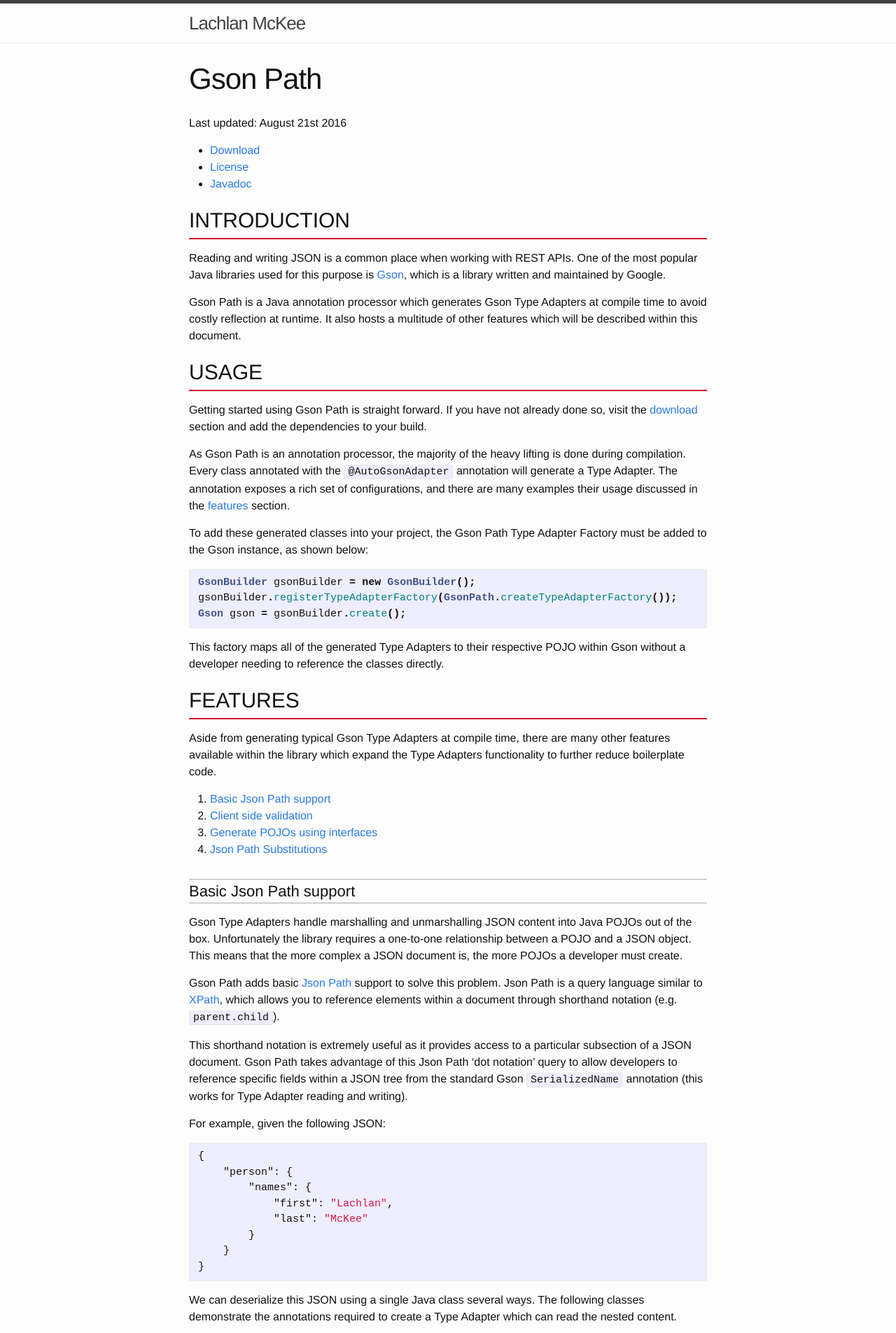
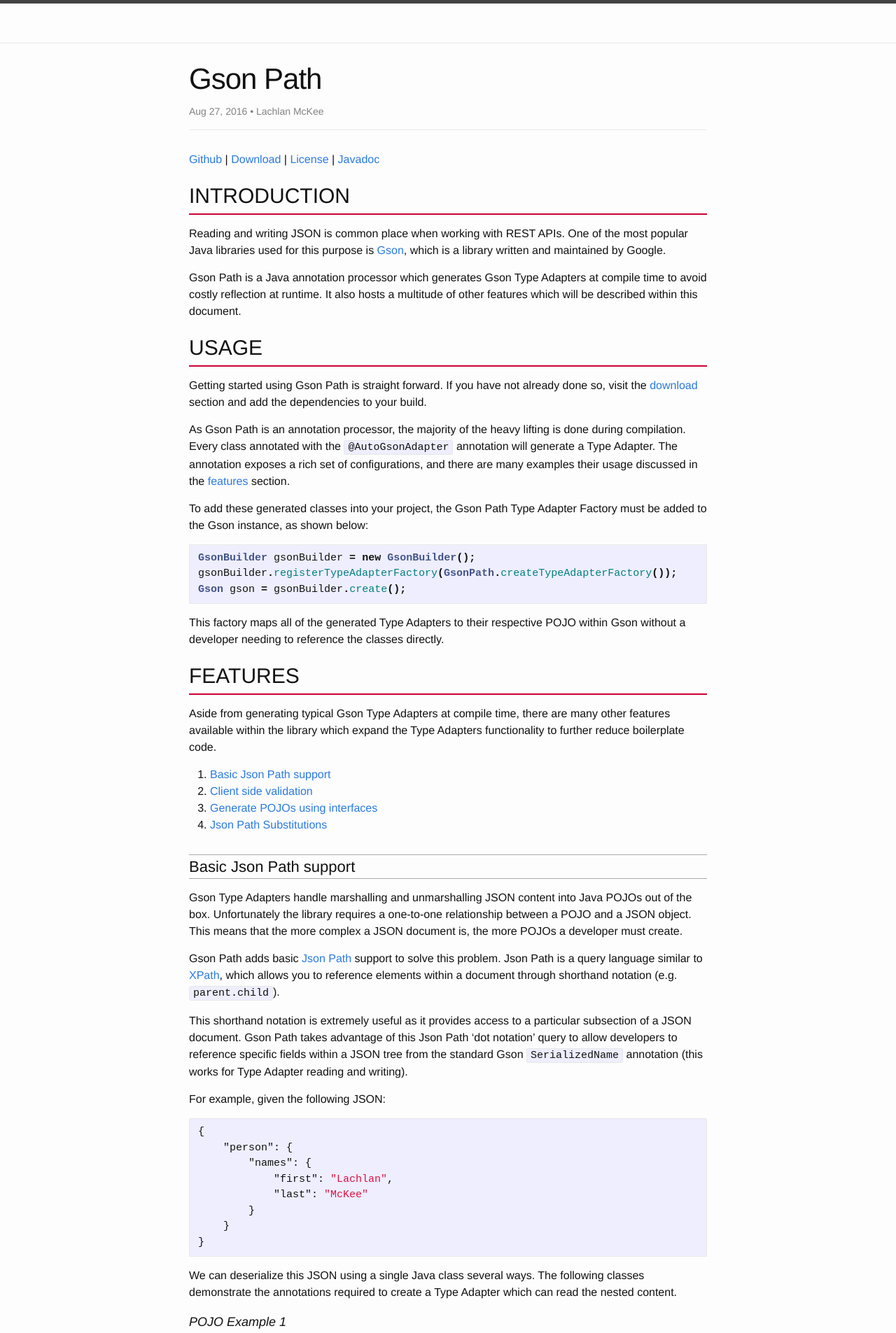
Before and after one commit to LachlanMcKee/LachlanMcKee.github.io, a Jekyll site: the page built from gsonpath.md, in a window 1280 px wide. Shown: the top 1905 px of the page at 70% size. Built offline with Jekyll 4.4.1, drawn with Linux system fonts in a browser that asks for light colours; some of the changed text lies outside the part shown.

Commit message:
Minor style updates

```diff
--- a/_config.yml
+++ b/_config.yml
@@ -9,9 +9,7 @@
 title: Lachlan McKee
 email: lachlandevelopment@gmail.com
 description: > # this means to ignore newlines until "baseurl:"
-  Write an awesome description for your new site here. You can edit this
-  line in _config.yml. It will appear in your document head meta (for
-  Google search results) and in your feed.xml site description.
+  Android developer and open source enthusiast
 baseurl: "" # the subpath of your site, e.g. /blog
 url: "http://yourdomain.com" # the base hostname & protocol for your site
 github_username:  LachlanMcKee
--- a/_includes/footer.html
+++ b/_includes/footer.html
@@ -1,8 +1,6 @@
 <footer class="site-footer">
 
   <div class="wrapper">
-
-    <h2 class="footer-heading">{{ site.title }}</h2>
 
     <div class="footer-col-wrapper">
       <div class="footer-col footer-col-1">
--- a/_includes/header.html
+++ b/_includes/header.html
@@ -1,9 +1,3 @@
 <header class="site-header">
 
-  <div class="wrapper">
-
-    <a class="site-title" href="{{ site.baseurl }}/">{{ site.title }}</a>
-
-  </div>
-
 </header>
--- a/_sass/_layout.scss
+++ b/_sass/_layout.scss
@@ -201,6 +201,12 @@
  */
 .post-header {
     margin-bottom: $spacing-unit;
+
+    border-bottom: 1px solid $grey-color-light;
+    min-height: 56px;
+
+    // Positioning context for the mobile navigation icon
+    position: relative;
 }
 
 .post-title {
--- a/gsonpath.md
+++ b/gsonpath.md
@@ -1,17 +1,15 @@
 ---
-layout: page
+layout: post
 title: Gson Path
+date: August 27th 2016
+author: Lachlan McKee
 permalink: /gsonpath/
 ---
 
-Last updated: August 21st 2016
-
-* [Download](#download)
-* [License](#license)
-* [Javadoc](javadoc)
+[Github](https://github.com/LachlanMcKee/gsonpath) \| [Download](#download) \| [License](#license) \| [Javadoc](javadoc)
 
 # Introduction
-Reading and writing JSON is a common place when working with REST APIs. One of the most popular Java libraries used for this purpose is [Gson](https://github.com/google/gson), which is a library written and maintained by Google.
+Reading and writing JSON is common place when working with REST APIs. One of the most popular Java libraries used for this purpose is [Gson](https://github.com/google/gson), which is a library written and maintained by Google.
 
 Gson Path is a Java annotation processor which generates Gson Type Adapters at compile time to avoid costly reflection at runtime. It also hosts a multitude of other features which will be described within this document.
 
```
